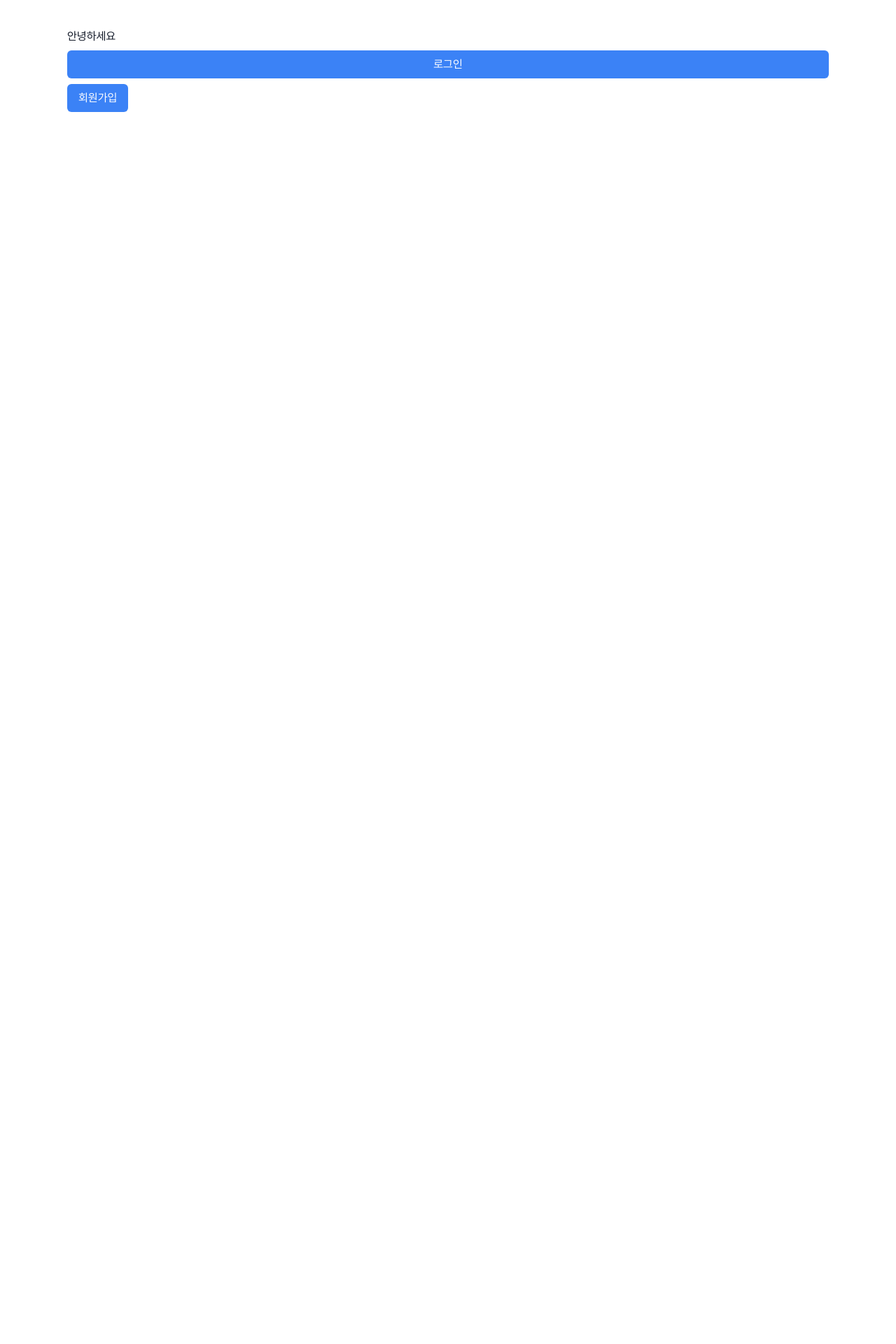
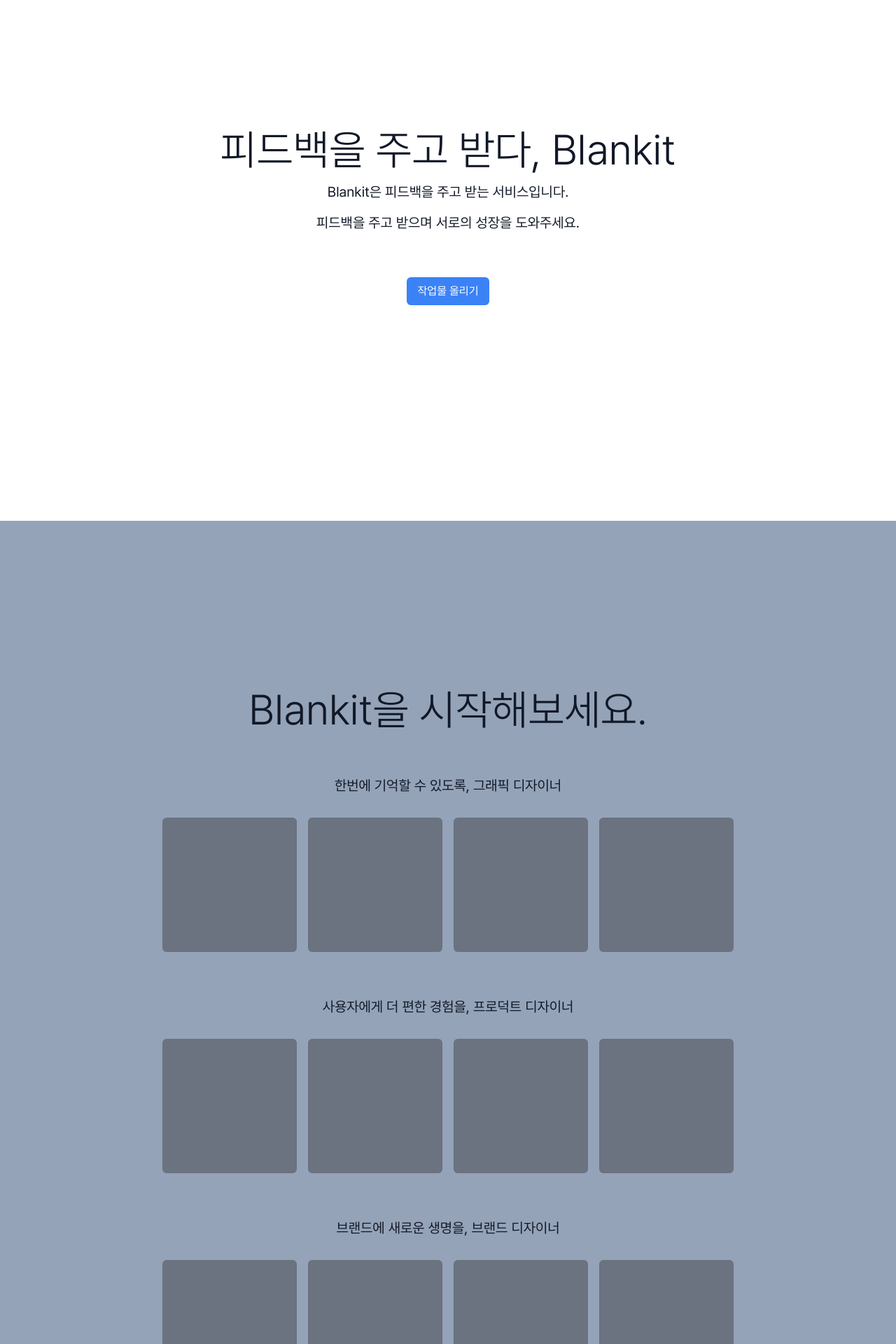
Before and after one commit to blankit-team/blankit-frontend, a Next.js app: page / in a window 1280 px wide. Shown: the part 120-2040 px from the top of the page at 70% size. Before the commit the page ends 864 px from the top, so only its background shows below. Built offline with nearby package versions, Linux system fonts and the light colour scheme; no server answers.

Commit message:
🚧 landing 페이지 기본 레이아웃 작성

```diff
--- a/src/app/page.tsx
+++ b/src/app/page.tsx
@@ -4,28 +4,91 @@
 import SignInButton from '@/components/buttons/sign-in-button'
 import SignUpButton from '@/components/buttons/sign-up-button'
 import { BKContainer } from '@/components/ui/bk-container'
+import BKButton from '@/components/ui/bk-button'
 
 export default async function Home() {
   const session = await getServerSession(authOptions)
   console.log(session)
 
   return (
-    <main className="flex flex-col items-center justify-between min-h-screen p-24">
-      <BKContainer>
-        {session && (
-          <div className="flex flex-col gap-2">
-            <h2>{session?.user?.username}님 환영합니다.</h2>
-            <SignOutButton />
+    <main>
+      <section className="min-h-screen">
+        <BKContainer>
+          <div className="flex flex-col items-center justify-center gap-4 pt-60">
+            <h2 className="text-6xl font-light">피드백을 주고 받다, Blankit</h2>
+            <p className="text-xl">
+              Blankit은 피드백을 주고 받는 서비스입니다.
+            </p>
+            <p className="text-xl">
+              피드백을 주고 받으며 서로의 성장을 도와주세요.
+            </p>
+            <div className="mt-12">
+              <BKButton>작업물 올리기</BKButton>
+            </div>
           </div>
-        )}
-        {!session && (
-          <div className="flex flex-col gap-2">
-            <h2>안녕하세요</h2>
-            <SignInButton />
-            <SignUpButton />
+        </BKContainer>
+      </section>
+      <section className="min-h-screen bg-slate-400 py-60">
+        <BKContainer className="flex flex-col items-center justify-center gap-16">
+          <div className="flex flex-col items-center justify-center gap-8">
+            <h2 className="text-6xl font-light">Blankit을 시작해보세요.</h2>
           </div>
-        )}
-      </BKContainer>
+          <div className="flex flex-col gap-8 text-center">
+            <h3 className="text-xl">
+              한번에 기억할 수 있도록, 그래픽 디자이너
+            </h3>
+            <div className="flex gap-4">
+              <div className="w-48 h-48 bg-gray-500 rounded-md"></div>
+              <div className="w-48 h-48 bg-gray-500 rounded-md"></div>
+              <div className="w-48 h-48 bg-gray-500 rounded-md"></div>
+              <div className="w-48 h-48 bg-gray-500 rounded-md"></div>
+            </div>
+          </div>
+          <div className="flex flex-col gap-8 text-center">
+            <h3 className="text-xl">
+              사용자에게 더 편한 경험을, 프로덕트 디자이너
+            </h3>
+            <div className="flex gap-4">
+              <div className="w-48 h-48 bg-gray-500 rounded-md"></div>
+              <div className="w-48 h-48 bg-gray-500 rounded-md"></div>
+              <div className="w-48 h-48 bg-gray-500 rounded-md"></div>
+              <div className="w-48 h-48 bg-gray-500 rounded-md"></div>
+            </div>
+          </div>
+          <div className="flex flex-col gap-8 text-center">
+            <h3 className="text-xl">브랜드에 새로운 생명을, 브랜드 디자이너</h3>
+            <div className="flex gap-4">
+              <div className="w-48 h-48 bg-gray-500 rounded-md"></div>
+              <div className="w-48 h-48 bg-gray-500 rounded-md"></div>
+              <div className="w-48 h-48 bg-gray-500 rounded-md"></div>
+              <div className="w-48 h-48 bg-gray-500 rounded-md"></div>
+            </div>
+          </div>
+        </BKContainer>
+      </section>
+      <section className="min-h-screen bg-slate-900">
+        <BKContainer className="py-60">
+          <div className="flex flex-col items-center justify-center gap-12">
+            <h2 className="text-6xl font-light">
+              Blankit에 업로드된 작업물을 확인하세요
+            </h2>
+            <p className="text-2xl">
+              새로운 영감을 얻고, 피드백을 주고 받으며 성장하세요.
+            </p>
+            <div className="w-10/12 h-64 rounded-md bg-slate-500"></div>
+            <BKButton>작업물 보러가기</BKButton>
+          </div>
+        </BKContainer>
+      </section>
+      <section className="min-h-screen bg-slate-400">
+        <BKContainer className="py-60">
+          <div className="flex flex-col items-center justify-center gap-12">
+            <h2 className="text-6xl font-light">타이틀1</h2>
+            <div className="w-5/12 h-64 rounded-md bg-slate-500"></div>
+            <BKButton>작업물 보러가기</BKButton>
+          </div>
+        </BKContainer>
+      </section>
     </main>
   )
 }
```
